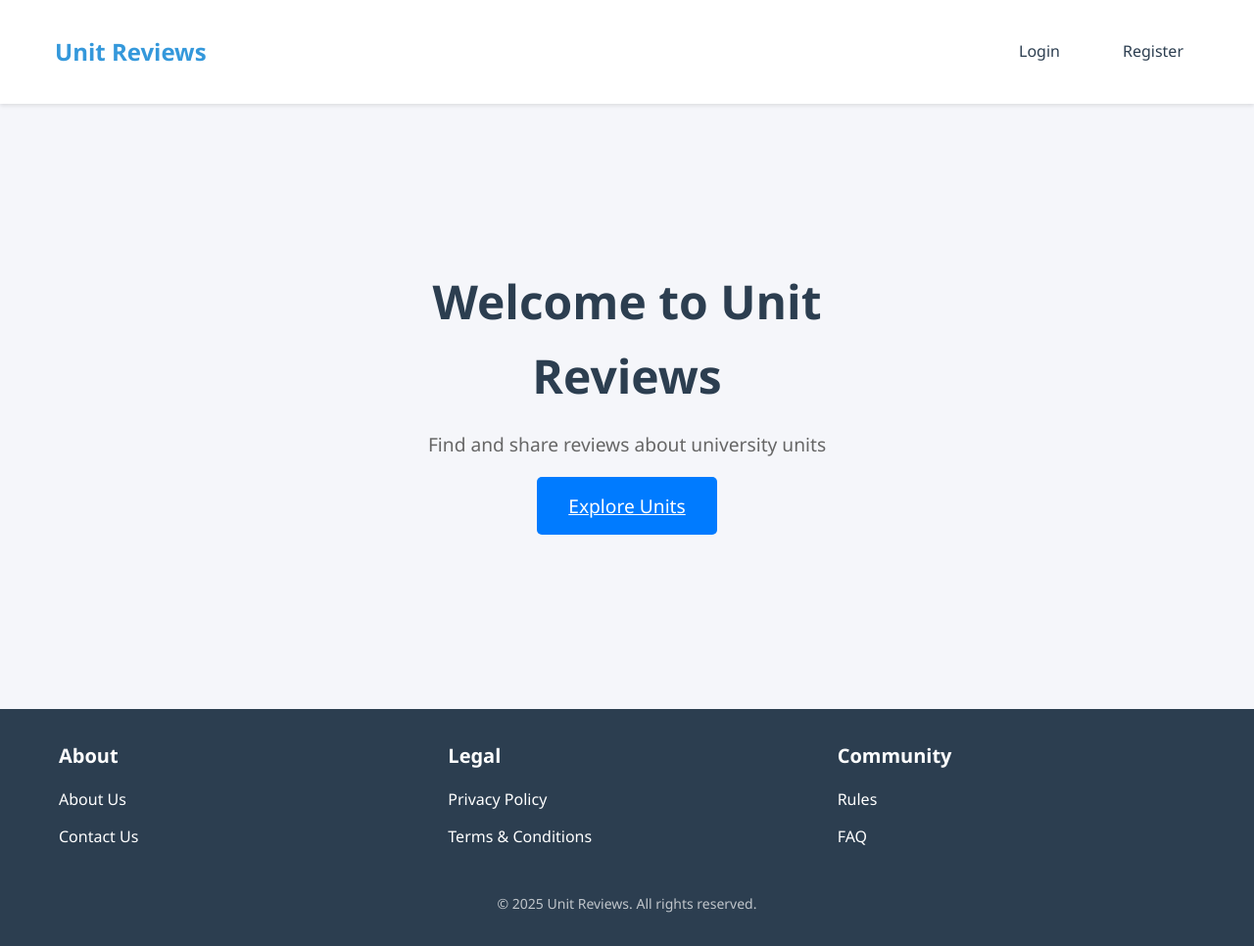
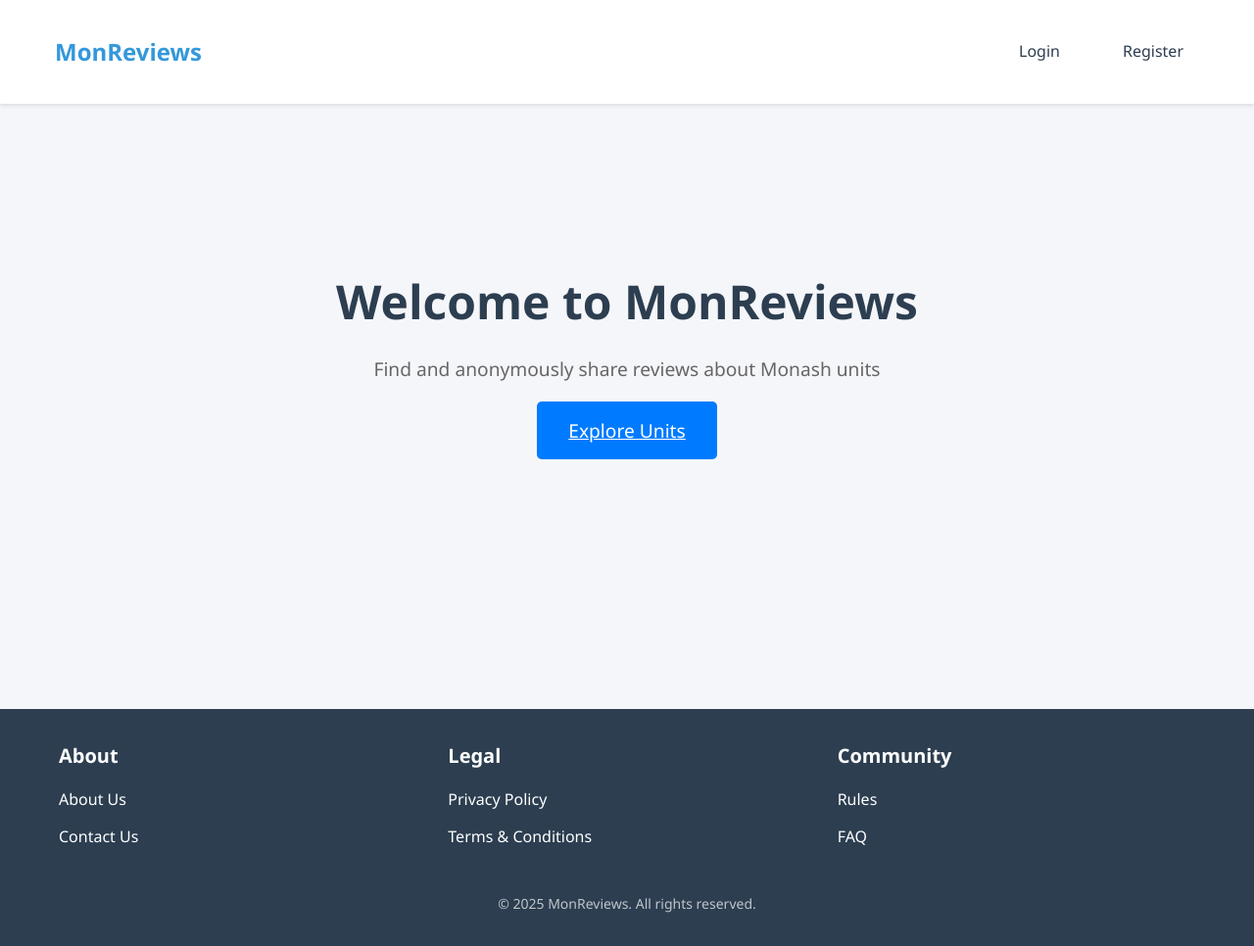
Before and after one commit to ssakshamsin/monashreflect, a Flask app: template app/templates/landing.html in a window 1280 px wide. Shown: the whole page at 98% size. Run offline with Flask 2, Linux system fonts and the light colour scheme; the template is opened without the code that fills it, so the values that code supplies are empty; parts of the project's set-up code (start-up, migrations or seed data) failed here and were passed over.

Commit message:
changed named to MonReviews
- changed iteration bug
-changed padding

```diff
--- a/app/routes.py
+++ b/app/routes.py
@@ -68,7 +68,7 @@ def unit(code):
                              per_page=current_app.config['REVIEWS_PER_PAGE'])
 
 
-    for review in reviews:
+    for review in reviews.items:
         review.user_vote = review.get_vote_status(current_user) if current_user.is_authenticated else None
 
     return render_template('unit.html', unit=unit, reviews=reviews, sort=sort, form=form)
--- a/app/static/css/footer.css
+++ b/app/static/css/footer.css
@@ -63,3 +63,8 @@ main {
     font-size: 0.875rem;
     color: rgba(255, 255, 255, 0.7);
 }
+
+.guidelines-container{
+    gap: 1rem;
+    padding: 20px;
+}
--- a/app/templates/about.html
+++ b/app/templates/about.html
@@ -4,7 +4,7 @@
   <h1 class="about-title">About Us</h1>
   <div class="about-content">
     <p class="about-text">
-      Welcome to <strong>Unit Reviews</strong>!<br>
+      Welcome to <strong>MonReviews</strong>!<br>
       We aim to solve the number one struggle students face when entering Monash: choosing units.<br>
       By providing a simple interface for students to rate units, you can now choose the best units for you based on real student experiences.
     </p>
--- a/app/templates/base.html
+++ b/app/templates/base.html
@@ -11,7 +11,7 @@
   <!-- Navigation -->
   <nav>
     <div class="nav-container">
-      <a href="{{ url_for('main.landing') }}" class="logo">Unit Reviews</a>
+      <a href="{{ url_for('main.landing') }}" class="logo">MonReviews</a>
       <div class="nav-links">
         {% if current_user.is_authenticated %}
           <a href="{{ url_for('main.profile') }}">Profile</a>
@@ -65,7 +65,7 @@
       </div>
     </div>
     <div class="footer-bottom">
-      <p>&copy; 2025 Unit Reviews. All rights reserved.</p>
+      <p>&copy; 2025 MonReviews. All rights reserved.</p>
     </div>
   </footer>
 </body>
--- a/app/templates/landing.html
+++ b/app/templates/landing.html
@@ -3,8 +3,8 @@
 {% block content %}
 <div class="landing-page">
     <div class="hero-section">
-        <h1>Welcome to Unit Reviews</h1>
-        <p>Find and share reviews about university units</p>
+        <h1>Welcome to MonReviews</h1>
+        <p>Find and anonymously share reviews about Monash units</p>
         <a href="{{ url_for('main.home') }}" class="btn btn-primary btn-large">Explore Units</a>
     </div>
 </div>
--- a/app/templates/privacy_policy.html
+++ b/app/templates/privacy_policy.html
@@ -4,7 +4,7 @@
   <h1 class="guidelines-title">Privacy Policy</h1>
 
   <p class="guidelines-intro">
-    This Privacy Policy explains how <strong>UnitReviews</strong> ("we," "us," or "our") collects, uses, and protects your personal information when you use our App. By using the App, you consent to the practices described in this policy.
+    This Privacy Policy explains how <strong>MonReviews</strong> ("we," "us," or "our") collects, uses, and protects your personal information when you use our App. By using the App, you consent to the practices described in this policy.
   </p>
 
   <ol class="guidelines-list">
--- a/app/templates/review_form.html
+++ b/app/templates/review_form.html
@@ -1,5 +1,5 @@
 {% extends "base.html" %}
 {% block content %}
   <h1>About Us</h1>
-  <p>Welcome to Unit Reviews! We are dedicated to providing students with a platform to share their experiences and insights about university units.</p>
+  <p>Welcome to MonReviews! We are dedicated to providing students with a platform to share their experiences and insights about university units.</p>
 {% endblock %}
--- a/app/templates/rules.html
+++ b/app/templates/rules.html
@@ -2,7 +2,7 @@
 {% block content %}
 <div class="guidelines-container">
   <h1 class="guidelines-title">Forum Guidelines</h1>
-  <p class="guidelines-intro">Welcome to UnitReviews, to ensure a respectful and productive environment for all users, please adhere to the following guidelines:</p>
+  <p class="guidelines-intro">Welcome to MonReviews, to ensure a respectful and productive environment for all users, please adhere to the following guidelines:</p>
 
   <ol class="guidelines-list">
     <li><strong>Maintain Respect:</strong> Treat all participants with courtesy and respect. Personal attacks, harassment, or discriminatory language will not be tolerated.</li>
```
Also changed, not shown: app/your_database.db.
